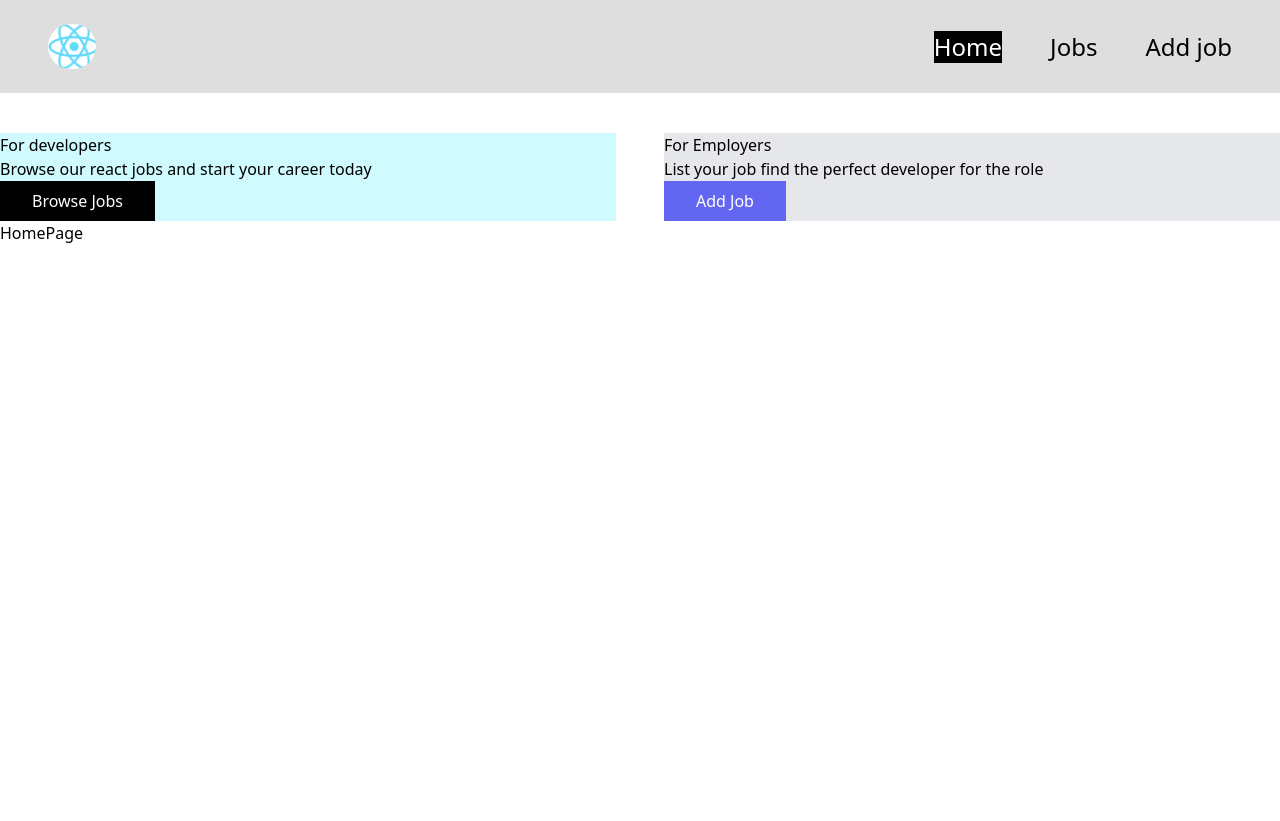
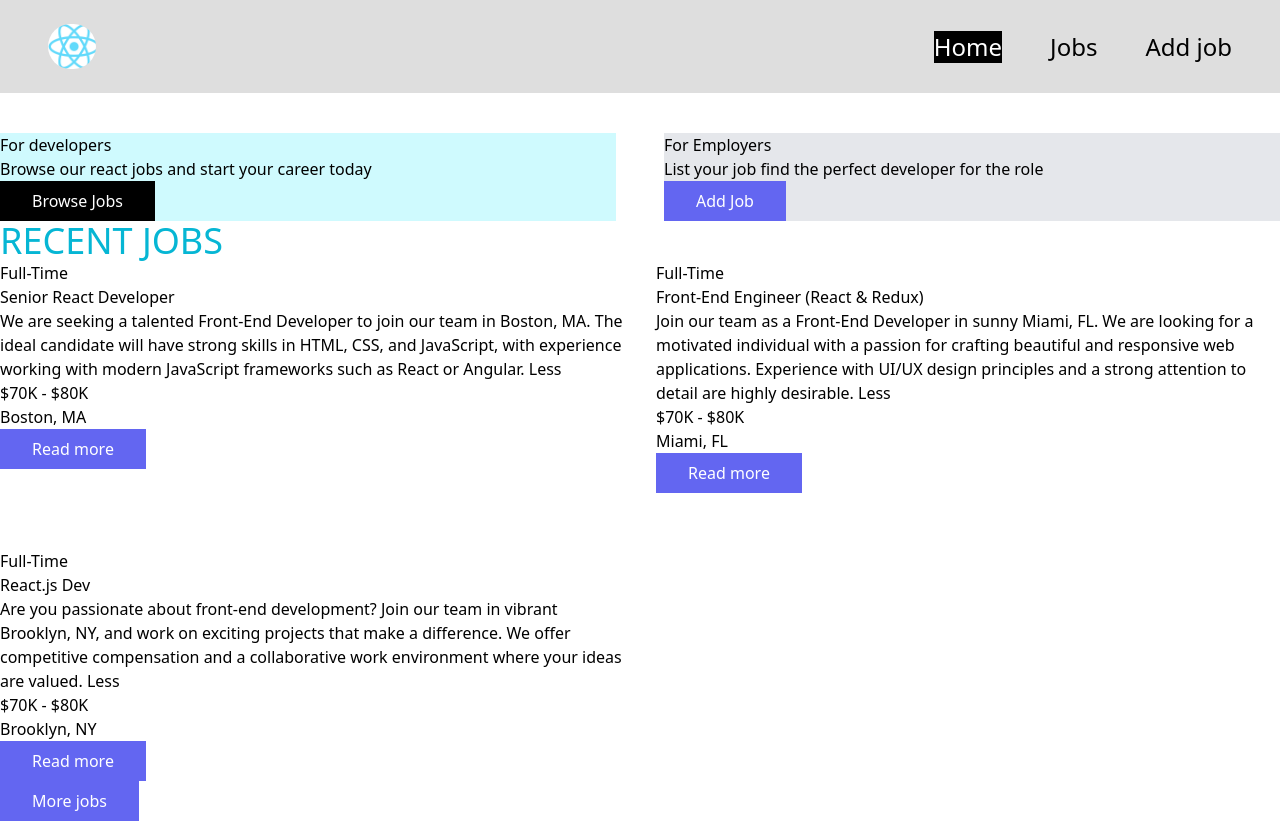
Before and after one commit to jarviswuod/react_jobs, a React (Vite) app: page / in a window 1280 px wide. Before the commit the page ends 800 px from the top, so only its background shows below. Built offline with nearby package versions, Linux system fonts and the light colour scheme.

Commit message:
Installed json server and added more web Pages

```diff
--- /dev/null
+++ b/jobs.json
@@ -0,0 +1,102 @@
+{
+  "jobs": [
+    {
+      "id": "1",
+      "title": "Senior React Developer",
+      "type": "Full-Time",
+      "description": "We are seeking a talented Front-End Developer to join our team in Boston, MA. The ideal candidate will have strong skills in HTML, CSS, and JavaScript, with experience working with modern JavaScript frameworks such as React or Angular.",
+      "location": "Boston, MA",
+      "salary": "$70K - $80K",
+      "company": {
+        "name": "NewTek Solutions",
+        "description": "NewTek Solutions is a leading technology company specializing in web development and digital solutions. We pride ourselves on delivering high-quality products and services to our clients while fostering a collaborative and innovative work environment.",
+        "contactEmail": "contact@teksolutions.com",
+        "contactPhone": "555-555-5555"
+      }
+    },
+    {
+      "id": "2",
+      "title": "Front-End Engineer (React & Redux)",
+      "type": "Full-Time",
+      "location": "Miami, FL",
+      "description": "Join our team as a Front-End Developer in sunny Miami, FL. We are looking for a motivated individual with a passion for crafting beautiful and responsive web applications. Experience with UI/UX design principles and a strong attention to detail are highly desirable.",
+      "salary": "$70K - $80K",
+      "company": {
+        "name": "Veneer Solutions",
+        "description": "Veneer Solutions is a creative agency specializing in digital design and development. Our team is dedicated to pushing the boundaries of creativity and innovation to deliver exceptional results for our clients.",
+        "contactEmail": "contact@loremipsum.com",
+        "contactPhone": "555-555-5555"
+      }
+    },
+    {
+      "id": "3",
+      "title": "React.js Dev",
+      "type": "Full-Time",
+      "location": "Brooklyn, NY",
+      "description": "Are you passionate about front-end development? Join our team in vibrant Brooklyn, NY, and work on exciting projects that make a difference. We offer competitive compensation and a collaborative work environment where your ideas are valued.",
+      "salary": "$70K - $80K",
+      "company": {
+        "name": "Dolor Cloud",
+        "description": "Dolor Cloud is a leading technology company specializing in digital solutions for businesses of all sizes. With a focus on innovation and customer satisfaction, we are committed to delivering cutting-edge products and services.",
+        "contactEmail": "contact@dolorsitamet.com",
+        "contactPhone": "555-555-5555"
+      }
+    },
+    {
+      "id": "4",
+      "title": "React Front-End Developer",
+      "type": "Part-Time",
+      "description": "Join our team as a Part-Time Front-End Developer in beautiful Pheonix, AZ. We are looking for a self-motivated individual with a passion for creating engaging user experiences. This position offers flexible hours and the opportunity to work remotely.",
+      "location": "Pheonix, AZ",
+      "salary": "$60K - $70K",
+      "company": {
+        "name": "Alpha Elite",
+        "description": "Alpha Elite is a dynamic startup specializing in digital marketing and web development. We are committed to fostering a diverse and inclusive workplace where creativity and innovation thrive.",
+        "contactEmail": "contact@adipisicingelit.com",
+        "contactPhone": "555-555-5555"
+      }
+    },
+    {
+      "id": "5",
+      "title": "Full Stack React Developer",
+      "type": "Full-Time",
+      "description": "Exciting opportunity for a Full-Time Front-End Developer in bustling Atlanta, GA. We are seeking a talented individual with a passion for building elegant and scalable web applications. Join our team and make an impact!",
+      "location": "Atlanta, GA",
+      "salary": "$90K - $100K",
+      "company": {
+        "name": "Browning Technologies",
+        "description": "Browning Technologies is a rapidly growing technology company specializing in e-commerce solutions. We offer a dynamic and collaborative work environment where employees are encouraged to think creatively and innovate.",
+        "contactEmail": "contact@consecteturadipisicing.com",
+        "contactPhone": "555-555-5555"
+      }
+    },
+    {
+      "id": "6",
+      "title": "React Native Developer",
+      "type": "Full-Time",
+      "description": "Join our team as a Front-End Developer in beautiful Portland, OR. We are looking for a skilled and enthusiastic individual to help us create innovative web solutions. Competitive salary and great benefits package available.",
+      "location": "Portland, OR",
+      "salary": "$100K - $110K",
+      "company": {
+        "name": "Port Solutions INC",
+        "description": "Port Solutions is a leading technology company specializing in software development and digital marketing. We are committed to providing our clients with cutting-edge solutions and our employees with a supportive and rewarding work environment.",
+        "contactEmail": "contact@ipsumlorem.com",
+        "contactPhone": "555-555-5555"
+      }
+    },
+    {
+      "id": "bbca",
+      "title": "InterMiami",
+      "type": "Full-time",
+      "location": "Nairobi, KEN",
+      "description": "Full stack role best in the market",
+      "salary": "under $50K",
+      "company": {
+        "name": "Jan briddhi foundation",
+        "description": "Full stack role best in the market, Deal like no other",
+        "contactEmail": "anngo@staff.com",
+        "contactPhone": "+254757464904"
+      }
+    }
+  ]
+}
--- a/package.json
+++ b/package.json
@@ -10,6 +10,7 @@
     "preview": "vite preview"
   },
   "dependencies": {
+    "json-server": "^1.0.0-alpha.23",
     "react": "^18.2.0",
     "react-dom": "^18.2.0",
     "react-router-dom": "^6.23.0"
--- a/src/App.jsx
+++ b/src/App.jsx
@@ -9,6 +9,7 @@
 import NotFoundPage from "./pages/NotFoundPage";
 import JobsPage from "./pages/JobsPage";
 import AddJobPage from "./pages/AddJobPage";
+import JobDetailsPage from "./pages/JobDetailsPage";
 
 const App = () => {
   const router = createBrowserRouter(
@@ -16,6 +17,7 @@
       <Route path="/" element={<MainLayout />}>
         <Route index element={<HomePage />} />
         <Route path="/jobs" element={<JobsPage />} />
+        <Route path="/jobs/:id" element={<JobDetailsPage />} />
         <Route path="/add-job" element={<AddJobPage />} />
         <Route path="*" element={<NotFoundPage />} />
       </Route>
--- a/src/components/JobsList.jsx
+++ b/src/components/JobsList.jsx
@@ -1,7 +1,28 @@
-import React from "react";
+import { Link } from "react-router-dom";
+import Button from "./Button";
+import { useState } from "react";
 
-const JobsList = () => {
-  return <div></div>;
+const JobsList = ({ job }) => {
+  const [showLongDescription, setShowLongDescription] = useState(false);
+  const descriptionText = showLongDescription
+    ? job.description.slice(0, 90) + " ..."
+    : job.description;
+  return (
+    <li>
+      <p>{job.type}</p>
+      <p>{job.title}</p>
+      <p onClick={() => setShowLongDescription((prev) => !prev)}>
+        {descriptionText}{" "}
+        <button>{showLongDescription ? "More" : "Less"}</button>
+      </p>
+      <p>{job.salary}</p>
+      <p>{job.location}</p>
+
+      <Button>
+        <Link to={`/jobs/${job.id}`}>Read more</Link>
+      </Button>
+    </li>
+  );
 };
 
 export default JobsList;
--- a/src/components/JobsSection.jsx
+++ b/src/components/JobsSection.jsx
@@ -0,0 +1,31 @@
+import React from "react";
+
+import { jobs } from "../../jobs.json";
+import Button from "./Button";
+import JobsList from "./JobsList";
+import { Link } from "react-router-dom";
+
+const JobsSection = ({ isHome }) => {
+  const jobAvailable = isHome ? jobs.slice(0, 3) : jobs;
+  return (
+    <section>
+      <div>
+        <h2 className="text-4xl uppercase text-cyan-500 ">
+          {isHome ? "Recent jobs" : "All jobs"}
+        </h2>
+        <ul className="grid grid-cols-2 gap-x-8 gap-y-14">
+          {jobAvailable.map((job, index) => (
+            <JobsList key={index} job={job} />
+          ))}
+        </ul>
+        {isHome && (
+          <Button>
+            <Link to="/jobs">More jobs</Link>
+          </Button>
+        )}
+      </div>
+    </section>
+  );
+};
+
+export default JobsSection;
--- a/src/layouts/MainLayout.jsx
+++ b/src/layouts/MainLayout.jsx
@@ -1,4 +1,3 @@
-import React from "react";
 import Header from "../components/Header";
 
 import { Outlet } from "react-router-dom";
--- a/src/pages/HomePage.jsx
+++ b/src/pages/HomePage.jsx
@@ -1,11 +1,12 @@
 import React from "react";
 import HomeCards from "../components/HomeCards";
+import JobsSection from "../components/JobsSection";
 
 const HomePage = () => {
   return (
     <div>
       <HomeCards />
-      <p>HomePage</p>
+      <JobsSection isHome={true} />
     </div>
   );
 };
--- /dev/null
+++ b/src/pages/JobDetailsPage.jsx
@@ -0,0 +1,17 @@
+import React from "react";
+import { useParams } from "react-router-dom";
+
+const JobDetailsPage = () => {
+  const { id } = useParams();
+  console.log(id);
+  return (
+    <section>
+      <div>
+        <p>JobDetailsPage</p>
+        <p>JobDetailsPage</p>
+      </div>
+    </section>
+  );
+};
+
+export default JobDetailsPage;
--- a/src/pages/JobsPage.jsx
+++ b/src/pages/JobsPage.jsx
@@ -1,12 +1,7 @@
-import React from "react";
+import JobsSection from "../components/JobsSection";
 
 const JobsPage = () => {
-  return (
-    <div>
-      <p>JobsPage</p>
-      <p>JobsPage</p>
-    </div>
-  );
+  return <JobsSection isHome={false} />;
 };
 
 export default JobsPage;
--- a/src/pages/NotFoundPage.jsx
+++ b/src/pages/NotFoundPage.jsx
@@ -1,10 +1,12 @@
-import React from "react";
+import { Link } from "react-router-dom";
 
 const NotFoundPage = () => {
   return (
     <div>
       <p>NotFoundPage</p>
-      <p>NotFoundPage</p>
+      <p>
+        Please go back <Link to="/">home</Link>
+      </p>
     </div>
   );
 };
```
Also changed, not shown: 1 other file (tests, documents, lock files or other folders).
